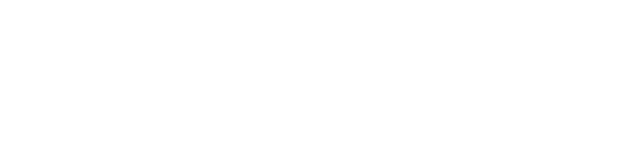
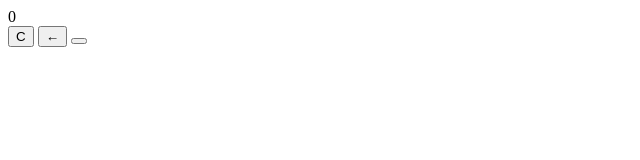
Before and after one commit to miguelantunesmelo/projetos-new, a plain HTML site: page calculator/index.html in a window 1280 px wide. Shown: the whole page, without its empty margins (0-640 px from the left). Drawn offline with Linux system fonts and the light colour scheme.

Commit message:
updastes

```diff
--- a/calculator/index.html
+++ b/calculator/index.html
@@ -3,11 +3,30 @@
 <head>
     <meta charset="UTF-8">
     <meta name="viewport" content="width=device-width, initial-scale=1.0">
-    <title>Document</title>
+    <title>CALCULADORA</title>
     <link rel="stylesheet" href="style.css">
 </head>
 <body>
 
+    <div class="wrapper">
+        <section class="screen">
+            0
+        </section>
+
+        <section class="calc-buttons">
+            <div class="calc-button-row">
+                <button class="cal-button double">
+                    C
+                </button>
+                <button class="calc-button">
+                    &larr;
+                </button>
+                <button class="calc-button">
+
+                </button>
+            </div>
+        </section>
+    </div>
 
     <script src="script.js"></script>
 </body>
```
